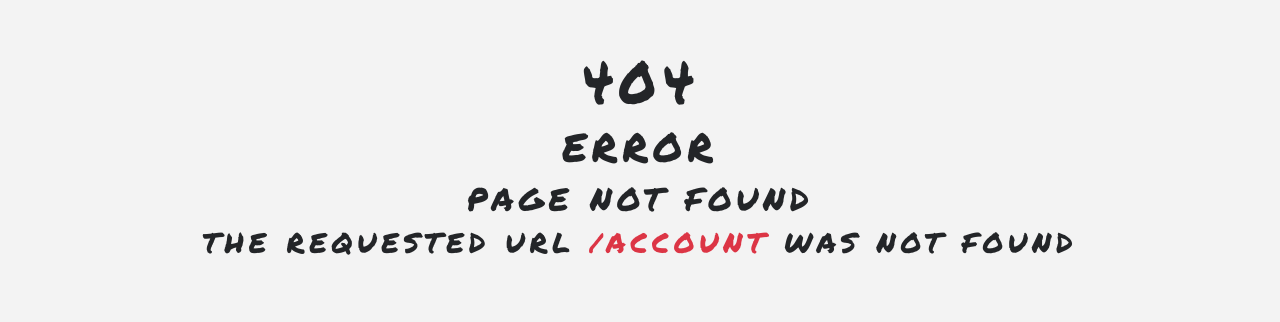
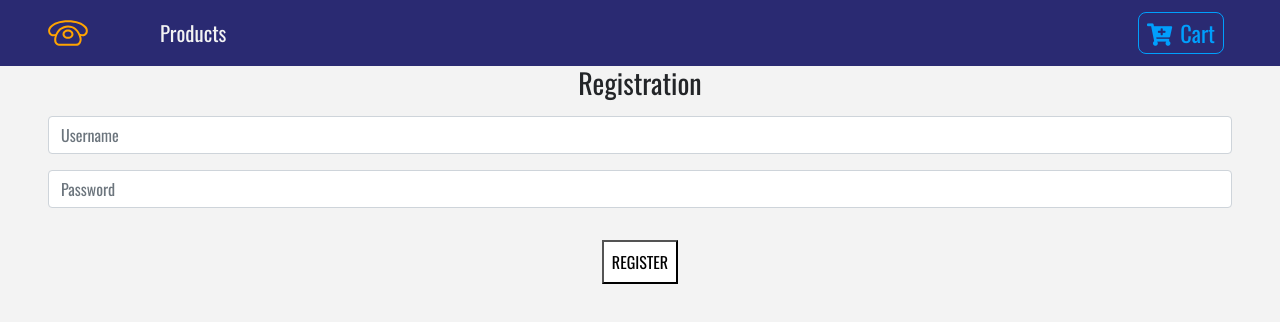
Before and after one commit to Eddy-123/e-commerce, a React (Create React App) app: page /account in a window 1280 px wide. Before the commit this address had no page. Shown: the top 322 px of the page. Built offline with nearby package versions, Linux system fonts and the light colour scheme.

Commit message:
initial commit

```diff
--- a/src/App.js
+++ b/src/App.js
@@ -9,7 +9,8 @@ import Details from "./components/Details";
 import Cart from "./components/Cart";
 import Default from "./components/Default";
 import Modal from "./components/Modal";
-import Registration from "./components/Registration";
+import Registration from "./components/Account/Registration";
+import Account from "./components/Account";
 
 class App extends Component {
   render() {
@@ -50,6 +51,14 @@ class App extends Component {
               </MainLayout>
             )}
           />
+          <Route
+            path="/account"
+            render={() => (
+              <MainLayout>
+                <Account />
+              </MainLayout>
+            )}
+          />
           <Route component={Default} />
         </Switch>
         <Modal />
--- /dev/null
+++ b/src/components/Account/Registration.js
@@ -0,0 +1,66 @@
+import React, { Component } from "react";
+
+class Registration extends Component {
+  state = {
+    username: "",
+    password: ""
+  };
+  //Arrow fx for binding
+  handleSubmit = (event) => {
+    event.preventDefault();
+    this.props.registerUser(this.state);
+    /*
+    const user = {
+      username: event.target.value.username,
+      password: event.target.value.password
+    };
+    console.log(user);
+    */
+  };
+
+  handleUsernameChange = (event) => {
+    this.setState({ username: event.target.value });
+  };
+
+  handlePasswordChange = (event) => {
+    this.setState({ password: event.target.value });
+  };
+
+  render() {
+    const { username, password } = this.state;
+    return (
+      <center>
+        <div className="mx-5">
+          <h3>Registration</h3>
+          <form onSubmit={this.handleSubmit}>
+            <p className="mt-3">
+              <input
+                name="username"
+                type="text"
+                onChange={this.handleUsernameChange}
+                value={username}
+                placeholder="Username"
+                className="form-control"
+                required
+              />
+            </p>
+            <p className="mt-3">
+              <input
+                name="password"
+                type="password"
+                onChange={this.handlePasswordChange}
+                value={password}
+                placeholder="Password"
+                className="form-control"
+                required
+              />
+            </p>
+            <button className="mt-3 p-2 bg-white">REGISTER</button>
+          </form>
+        </div>
+      </center>
+    );
+  }
+}
+
+export default Registration;
--- /dev/null
+++ b/src/components/Account/User.js
@@ -0,0 +1,16 @@
+import React, { Component } from "react";
+export default class User extends Component {
+  constructor(props) {
+    super(props);
+    this.state = props.user;
+  }
+  render() {
+    const { username } = this.state;
+    return (
+      <div>
+        <h1>Welcome {username}</h1>
+        <p>This is your area</p>
+      </div>
+    );
+  }
+}
--- /dev/null
+++ b/src/components/Account/index.js
@@ -0,0 +1,45 @@
+import React, { Component } from "react";
+import Registration from "./Registration";
+import User from "./User";
+import { Redirect } from "react-router-dom";
+
+const users = [
+  {
+    id: 0,
+    username: "Eddy",
+    password: "eddy"
+  },
+  {
+    id: 1,
+    username: "Prof",
+    password: "prof"
+  }
+];
+
+export default class Account extends Component {
+  state = {
+    id: null,
+    username: "",
+    password: ""
+  };
+
+  registerUser = (user) => {
+    const newUser = { id: users.length, ...user };
+    users.push(newUser);
+    this.setState(newUser);
+    console.log(newUser);
+  };
+
+  render() {
+    const { username } = this.state;
+    return (
+      <div>
+        {username === "" ? (
+          <Registration registerUser={this.registerUser} />
+        ) : (
+          <User user={this.state} />
+        )}
+      </div>
+    );
+  }
+}
```
